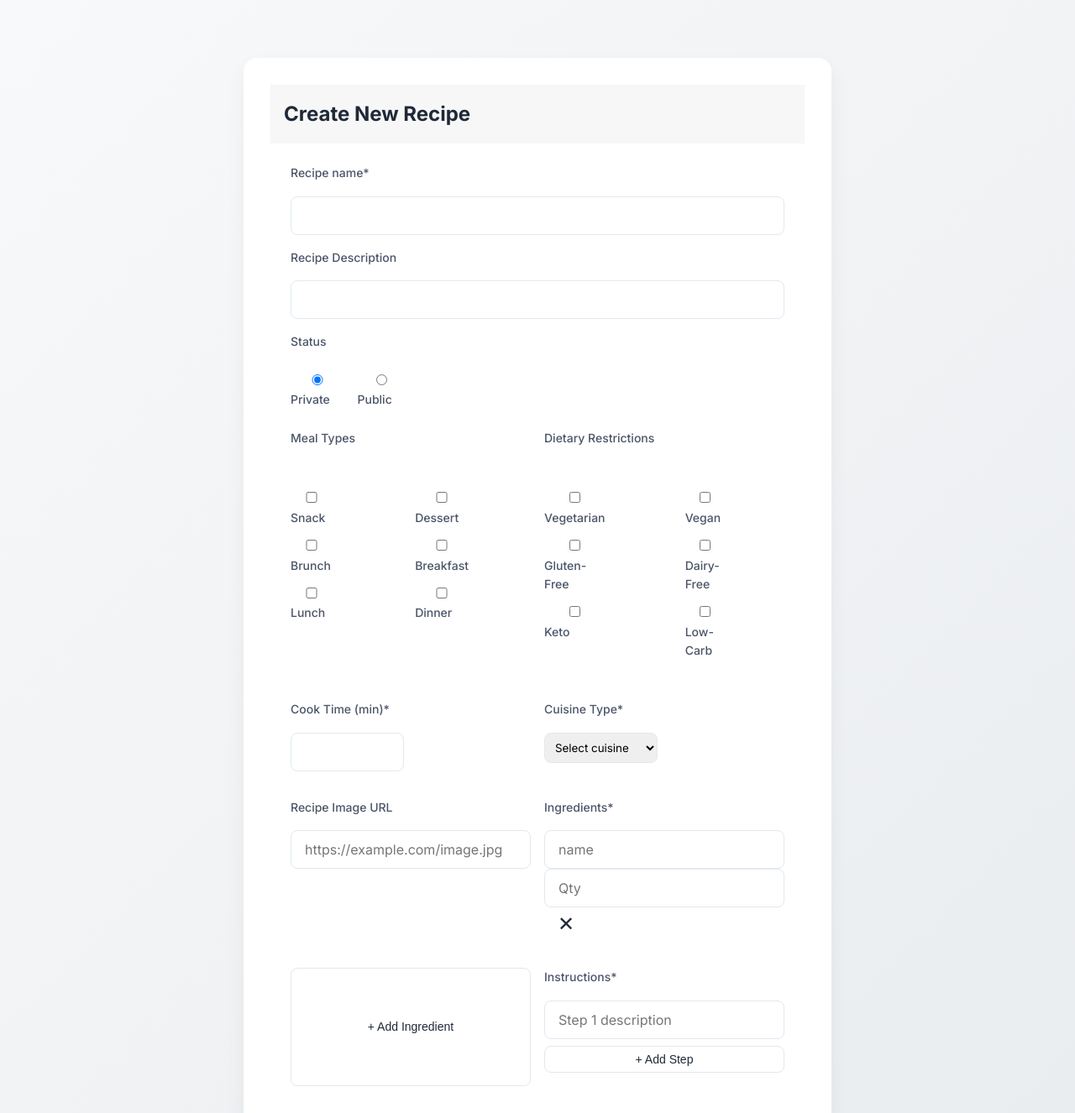
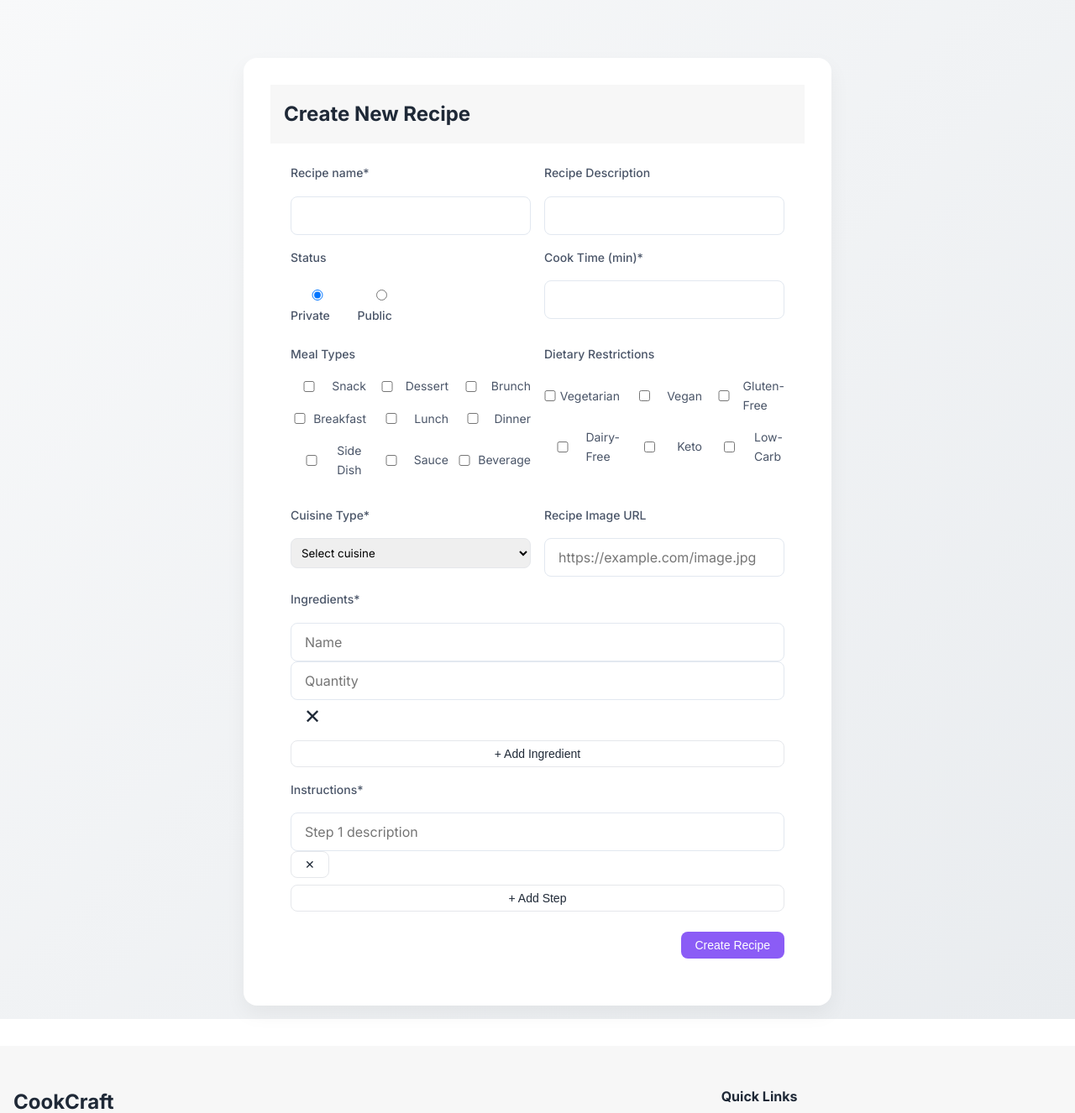
Before and after one commit to khadijaatiq/Recipes, a PHP site: page /add_recipe.php in a window 1280 px wide. Shown: the part 199-1525 px from the top of the page at 84% size. Run offline with PHP 8.4, Linux system fonts and the light colour scheme; data that the repository does not hold is empty; some libraries are stand-ins or nearby versions.

Commit message:
Update add_recipe.php

```diff
--- a/recipes/add_recipe.php
+++ b/recipes/add_recipe.php
@@ -1,12 +1,11 @@
 <?php include '../partials/header.php'; ?>
 
 <?php
-if (!file_exists('c:/xampp/htdocs/ProjectDB/config/db.php')) {
+if (!file_exists('c:/xampp/htdocs/Recipes-Main/config/db.php')) {
     die("Database file not found!");
 }
 
-require_once 'c:/xampp/htdocs/ProjectDB/config/db.php';
-
+require_once 'c:/xampp/htdocs/Recipes-Main/config/db.php';
 // Fetch all ingredients from database (run this at the top of your page)
 $ingredientOptions = [];
 $stmt = $conn->prepare("SELECT name FROM ingredients ORDER BY name ASC");
@@ -27,7 +26,20 @@ if (isset($_GET['error'])) {
         echo "<p style='color: red;'>Recipe could not be added. Please try again later.</p>";
     }
 }
+
 ?>
+<style> .checkbox-grid {
+        display: grid;
+        grid-template-columns: repeat(3, 1fr);
+        gap: 8px;
+    }
+
+    .checkbox-grid label {
+        display: flex;
+        align-items: center;
+        gap: 5px;
+        font-weight: normal;
+    }</style>
 <body>
 <div class="main-content">
     <div class="recipe-form-container" id="recipe-form-modal">
@@ -35,7 +47,10 @@ if (isset($_GET['error'])) {
             <div class="recipe-form-header">
                 <h2>Create New Recipe</h2>
             </div>
+
             <form id="recipe-form" method="POST" action="add_recipe_process.php">
+                <!-- Basic Information Section -->
+                <div class="form-row">
                     <div class="form-group">
                         <label for="recipe-name">Recipe name*</label>
                         <input type="text" name="name" id="recipe-name" required>
@@ -44,6 +59,10 @@ if (isset($_GET['error'])) {
                         <label for="recipe-desc">Recipe Description</label>
                         <input type="text" name="description" id="recipe-desc">
                     </div>
+                </div>
+
+                <!-- Status and Cooking Time -->
+                <div class="form-row">
                     <div class="form-group">
                         <label for="status">Status</label>
                         <div class="visibility-options">
@@ -51,39 +70,46 @@ if (isset($_GET['error'])) {
                             <label><input type="radio" name="status" value="public" id="public-option"> Public</label>
                         </div>
                     </div>
-            <div class="form-row">
-                <div class="form-group">
-                    <label for="meal-types">Meal Types</label><br>
-                    <div class="checkbox-grid">
-                    <label><input type="checkbox" name="meal_types[]" value="Snack"> Snack</label><br>
-                    <label><input type="checkbox" name="meal_types[]" value="Dessert"> Dessert</label><br>
-                    <label><input type="checkbox" name="meal_types[]" value="Brunch"> Brunch</label><br>
-                    <label><input type="checkbox" name="meal_types[]" value="Breakfast"> Breakfast</label><br>
-                    <label><input type="checkbox" name="meal_types[]" value="Lunch"> Lunch</label><br>
-                    <label><input type="checkbox" name="meal_types[]" value="Dinner"> Dinner</label><br>
-                </div>
-            </div>
-
-            <div class="form-group">
-                        <label for="dietary-restrictions">Dietary Restrictions</label><br>
-                <div class="checkbox-grid">
-                    <label class="dietary-checkbox"><input type="checkbox" name="dietary_restrictions[]" value="Vegetarian"> Vegetarian</label><br>
-                    <label class="dietary-checkbox"><input type="checkbox" name="dietary_restrictions[]" value="Vegan"> Vegan</label><br>
-                    <label class="dietary-checkbox"><input type="checkbox" name="dietary_restrictions[]" value="Gluten-Free"> Gluten-Free</label><br>
-                    <label class="dietary-checkbox"><input type="checkbox" name="dietary_restrictions[]" value="Dairy-Free"> Dairy-Free</label><br>
-                    <label class="dietary-checkbox"><input type="checkbox" name="dietary_restrictions[]" value="Keto"> Keto</label><br>
-                    <label class="dietary-checkbox"><input type="checkbox" name="dietary_restrictions[]" value="Low-Carb"> Low-Carb</label><br>
-                </div>
-            </div>
-            <div class="form-row">
                     <div class="form-group">
                         <label for="recipe-cook-time">Cook Time (min)*</label>
                         <input type="number" name="cooking_time" id="recipe-cook-time" min="0" required>
                     </div>
                 </div>
+
+                <!-- Meal Types and Dietary Restrictions -->
                 <div class="form-row">
                     <div class="form-group">
-                    <label for="recipe-cuisine" >Cuisine Type*</label>
+                        <label>Meal Types</label>
+                        <div class="checkbox-grid">
+                            <label><input type="checkbox" name="meal_types[]" value="Snack"> Snack</label>
+                            <label><input type="checkbox" name="meal_types[]" value="Dessert"> Dessert</label>
+                            <label><input type="checkbox" name="meal_types[]" value="Brunch"> Brunch</label>
+                            <label><input type="checkbox" name="meal_types[]" value="Breakfast"> Breakfast</label>
+                            <label><input type="checkbox" name="meal_types[]" value="Lunch"> Lunch</label>
+                            <label><input type="checkbox" name="meal_types[]" value="Dinner"> Dinner</label>
+                            <label><input type="checkbox" name="meal_types[]" value="Side Dish"> Side Dish</label>
+                            <label><input type="checkbox" name="meal_types[]" value="Sauce"> Sauce</label>
+                            <label><input type="checkbox" name="meal_types[]" value="Beverage"> Beverage</label>
+                        </div>
+                    </div>
+
+                    <div class="form-group">
+                        <label>Dietary Restrictions</label>
+                        <div class="checkbox-grid">
+                            <label><input type="checkbox" name="dietary_restrictions[]" value="Vegetarian"> Vegetarian</label>
+                            <label><input type="checkbox" name="dietary_restrictions[]" value="Vegan"> Vegan</label>
+                            <label><input type="checkbox" name="dietary_restrictions[]" value="Gluten-Free"> Gluten-Free</label>
+                            <label><input type="checkbox" name="dietary_restrictions[]" value="Dairy-Free"> Dairy-Free</label>
+                            <label><input type="checkbox" name="dietary_restrictions[]" value="Keto"> Keto</label>
+                            <label><input type="checkbox" name="dietary_restrictions[]" value="Low-Carb"> Low-Carb</label>
+                        </div>
+                    </div>
+                </div>
+
+                <!-- Cuisine and Image -->
+                <div class="form-row">
+                    <div class="form-group">
+                        <label for="recipe-cuisine">Cuisine Type*</label>
                         <select id="recipe-cuisine" name="cuisine" required>
                             <option value="">Select cuisine</option>
                             <option value="Italian">Italian</option>
@@ -98,16 +124,19 @@ if (isset($_GET['error'])) {
                             <option value="Other">Other</option>
                         </select>
                     </div>
-            </div>
                     <div class="form-group">
                         <label for="recipe-image">Recipe Image URL</label>
                         <input type="url" name="image_url" id="recipe-image" placeholder="https://example.com/image.jpg">
                     </div>
-            <div class="form-group" id="ingredients">
-                <label for="recipe-ingredients">Ingredients*</label>
+                </div>
+
+                <!-- Ingredients Section -->
+                <div class="form-group">
+                    <label>Ingredients*</label>
+                    <div id="ingredients">
                         <div class="ingredient-row">
-                    <input type="text" name="ingredient_name[]" placeholder="name" list="ingredient-list" required>
-                    <input type="text" name="ingredient_quantity[]" placeholder="Qty">
+                            <input type="text" name="ingredient_name[]" placeholder="Name" list="ingredient-list" required>
+                            <input type="text" name="ingredient_quantity[]" placeholder="Quantity">
                             <button type="button" class="button button-outline remove-ingredient">✕</button>
                         </div>
                     </div>
@@ -117,15 +146,21 @@ if (isset($_GET['error'])) {
                             <option value="<?= htmlspecialchars($option) ?>">
                         <?php endforeach; ?>
                     </datalist>
+                </div>
 
-
+                <!-- Instructions Section -->
                 <div class="form-group">
-                <label for="recipe-instructions">Instructions*</label>
+                    <label>Instructions*</label>
                     <div id="steps">
+                        <div class="instruction-step">
                             <input type="text" name="steps[1]" placeholder="Step 1 description" required>
+                            <button type="button" class="button button-outline remove-instruction">✕</button>
+                        </div>
                     </div>
                     <button type="button" class="button button-outline add-step" onclick="addStep()">+ Add Step</button>
                 </div>
+
+                <!-- Submit Button -->
                 <div class="form-actions">
                     <button type="submit" name="submit" class="button button-primary">Create Recipe</button>
                 </div>
@@ -137,36 +172,51 @@ if (isset($_GET['error'])) {
 
 <script>
     let stepCount = 1;
-function addStep() {
-    stepCount++;
-    let container = document.getElementById("steps");
-    let input = document.createElement("input");
-    input.type = "text";
-    input.name = "steps[" + stepCount + "]";
-    input.placeholder = "Step " + stepCount + " description";
-    container.appendChild(input);
-}
+
     document.addEventListener('DOMContentLoaded', () => {
+        // Ingredients functionality
         const ingredientsDiv = document.getElementById('ingredients');
+        const stepsDiv = document.getElementById('steps');
 
         const addIngredientRow = () => {
             const row = document.createElement('div');
-        row.classname = 'ingredient-row';
+            row.className = 'ingredient-row';
             row.innerHTML = `
                 <input type="text" name="ingredient_name[]" placeholder="name" list="ingredient-list" required>
                 <input type="text" name="ingredient_quantity[]" placeholder="Qty">
-            <button type="button" class="button button-outline remove-ingredient" ">✕</button>
+                <button type="button" class="button button-outline remove-ingredient">✕</button>
             `;
             ingredientsDiv.appendChild(row);
         };
 
-    const addBtn = document.querySelector('.add-ingredient');
-    addBtn.onclick = addIngredientRow;
-    ingredientsDiv.parentNode.insertBefore(addBtn, ingredientsDiv.nextSibling);
+        const addStep = () => {
+            stepCount++;
+            const row = document.createElement('div');
+            row.className = 'instruction-row';
+            row.innerHTML = `
+                <input type="text" name="steps[${stepCount}]" placeholder="Step ${stepCount} description" required>
+                <button type="button" class="button button-outline remove-instruction">✕</button>
+            `;
+            stepsDiv.appendChild(row);
+        };
 
-    ingredientsDiv.addEventListener('click', (e) => {
+        // Add ingredient button
+        document.querySelector('.add-ingredient').onclick = addIngredientRow;
+
+        // Add step button
+        document.querySelector('.add-step').onclick = addStep;
+
+        // Remove ingredient/instruction handlers
+        document.getElementById('ingredients').addEventListener('click', (e) => {
             if (e.target.classList.contains('remove-ingredient')) {
                 e.target.parentElement.remove();
+            }
+        });
+
+        document.getElementById('steps').addEventListener('click', (e) => {
+            if (e.target.classList.contains('remove-instruction')) {
+                e.target.parentElement.remove();
+                // You might want to renumber the steps here if needed
             }
         });
     });
```
Lines whose indentation alone changed are shown as unchanged.
